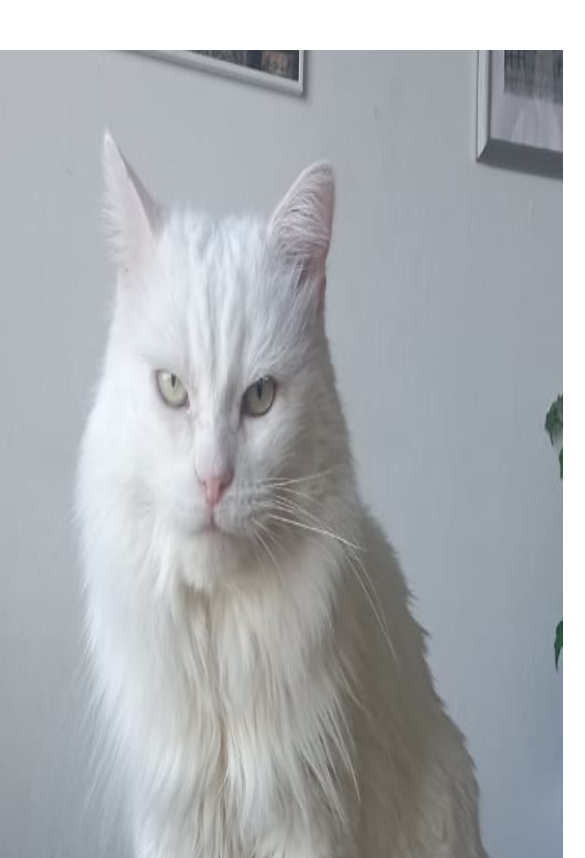
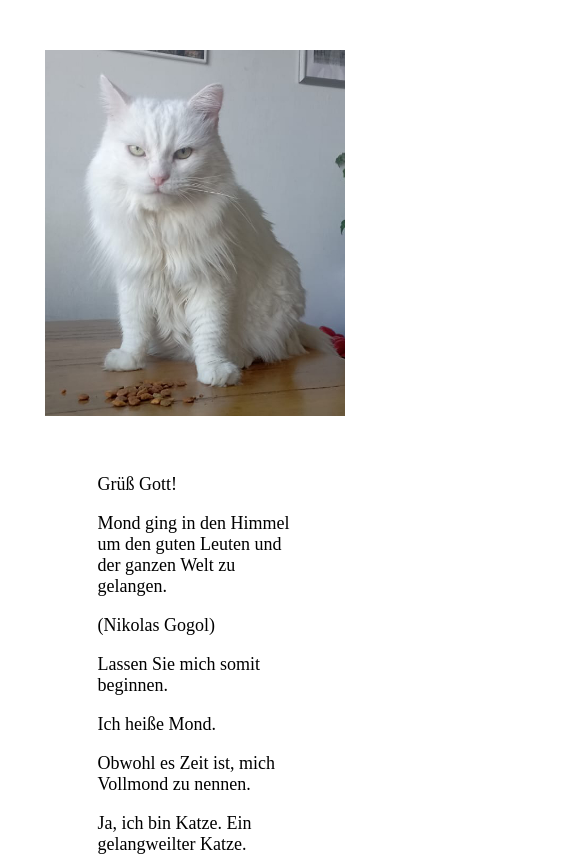
Before and after one commit to MariaGavrilina/mond, a plain HTML site: page index.html in a window 390 px wide. Shown: the top 858 px of the page, 585 px wide, since content can reach past the window. Drawn offline with Linux system fonts and the light colour scheme; a web font is replaced by a local one.

Commit message:
add adaptive

```diff
--- a/index.html
+++ b/index.html
@@ -21,14 +21,14 @@
 
   <div class="resume-box">
 
-    <img src="./MOON-SITE.jpg">
+    <img class="Moon-picture" src="./MOON-SITE.jpg">
 
 
 
-    <div>
+    <div class="text">
 
       <p>Grüß Gott!</p>
-      <p> Mond ging in den Himmel um den guten Leuten und der ganzen Welt zu glangen.</p>
+      <p> Mond ging in den Himmel um den guten Leuten und der ganzen Welt zu gelangen.</p>
       <p>(Nikolas Gogol) </p>
       <p>Lassen Sie mich somit beginnen.</p>
       <p>Ich heiße Mond.</p>
--- a/style.css
+++ b/style.css
@@ -1,6 +1,7 @@
 body {
   margin: 0;
   padding: 0;
+
 }
 
 .resume-box {
@@ -10,4 +11,44 @@ body {
   margin: auto;
   margin-top: 50px;
   font-size: 18px;
+
+
+  align-items: center;
+  justify-content: center;
+
+  @media (max-width: 1000px) {
+    flex-direction: column;
+  }
+
 }
+
+
+.Moon-picture{
+  max-height: 650px;
+  max-width: 550px;
+
+
+  @media (max-width: 690px) {
+    max-height: 520px;
+    max-width: 430px;
+  }
+
+
+
+  @media (max-width: 500px) {
+    max-height: 400px;
+    max-width: 300px;
+  }
+
+
+  @media (max-width: 350px) {
+    max-height: 480px;
+    max-width: 250px;
+  }
+}
+
+
+
+.text{
+  width: 50%;
+}
```
